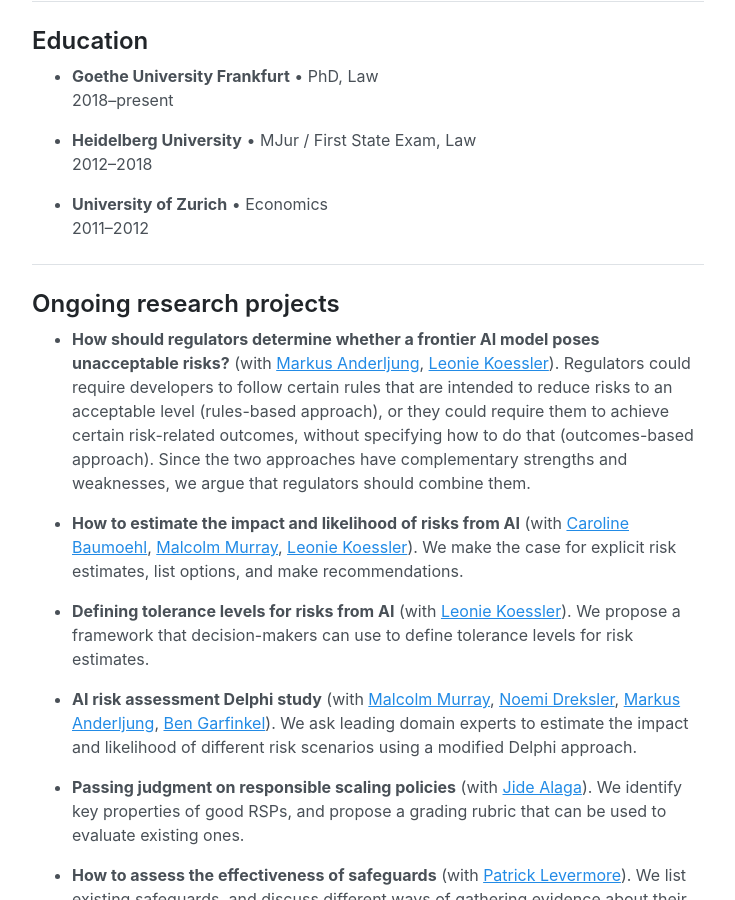
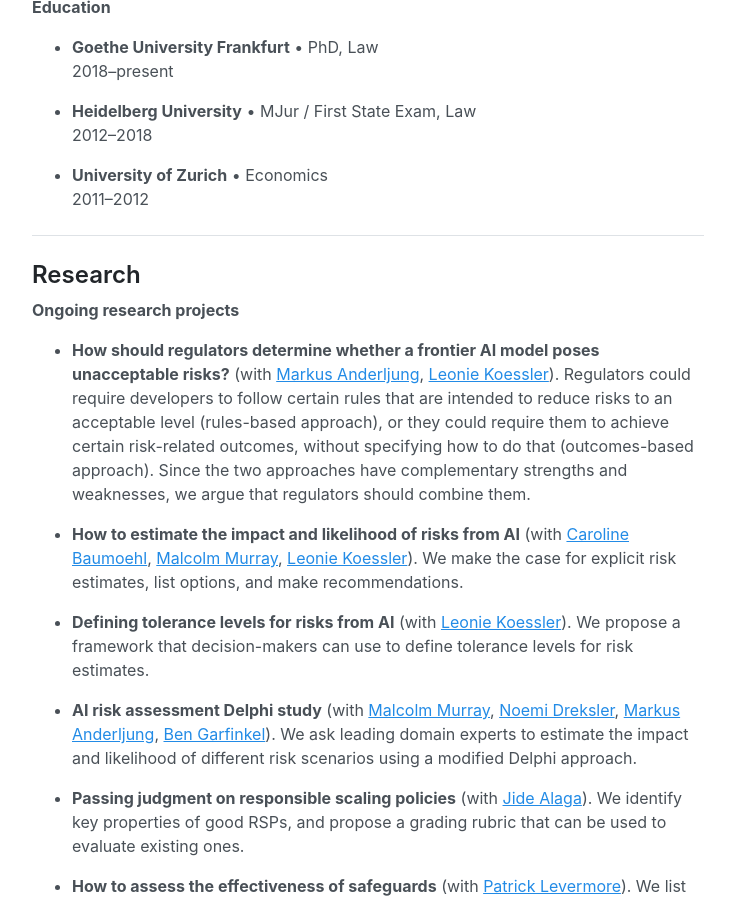
Before and after one commit to jonasschuett/jonasschuett.github.io, a Jekyll site: the page built from _posts/2020-04-04-introduction.md, in a window 1280 px wide and 900 px high, scrolled down 1364 px. Shown: the whole window, without its empty margins (272-1007 px from the left). Built offline with Jekyll 4.4.1, drawn with Linux system fonts in a browser that asks for light colours.

Commit message:
Update 2020-04-04-introduction.md

```diff
--- a/_posts/2020-04-04-introduction.md
+++ b/_posts/2020-04-04-introduction.md
@@ -12,7 +12,7 @@ Before joining GovAI, I was seconded to the UK Cabinet Office to support their w
 
 I'm currently wrapping up my PhD in law at Goethe University Frankfurt. I hold a law degree from Heidelberg University and have studied economics at the University of Zurich.
 
-## Work experience
+**Work experience**
 
 - **Centre for the Governance of AI (GovAI)** • Research Fellow <br>
 2022–present
@@ -29,9 +29,7 @@ I'm currently wrapping up my PhD in law at Goethe University Frankfurt. I hold a
 - **KPMG Law** • Consultant <br>
 2018–2020
 
----
-
-## Education
+**Education**
 
 - **Goethe University Frankfurt** • PhD, Law <br>
 2018–present
@@ -44,7 +42,9 @@ I'm currently wrapping up my PhD in law at Goethe University Frankfurt. I hold a
 
 ---
 
-## Ongoing research projects
+## Research
+
+**Ongoing research projects**
 
 - **How should regulators determine whether a frontier AI model poses unacceptable risks?** (with [Markus Anderljung](https://www.linkedin.com/in/markus-anderljung-21369974/), [Leonie Koessler](https://www.linkedin.com/in/leonie-koessler-ll-m-kcl-85b71814a/)). Regulators could require developers to follow certain rules that are intended to reduce risks to an acceptable level (rules-based approach), or they could require them to achieve certain risk-related outcomes, without specifying how to do that (outcomes-based approach). Since the two approaches have complementary strengths and weaknesses, we argue that regulators should combine them.
 
@@ -63,9 +63,7 @@ good RSPs, and propose a grading rubric that can be used to evaluate existing on
 
 - **AI board governance: Best practices in risk oversight** (with [John Bridge](https://www.linkedin.com/in/johnmichaelbridge/), [Nikhil Mulani](https://www.linkedin.com/in/nmulani/)). […]
 
----
-
-### Publications
+**Publications**
 
 - **Schuett, J.**, Reuel, A., & Carlier, A. (2024). How to design an AI ethics board. _AI and Ethics_. [https://doi.org/10.1007/s43681-023-00409-y](https://doi.org/10.1007/s43681-023-00409-y)
 
```
